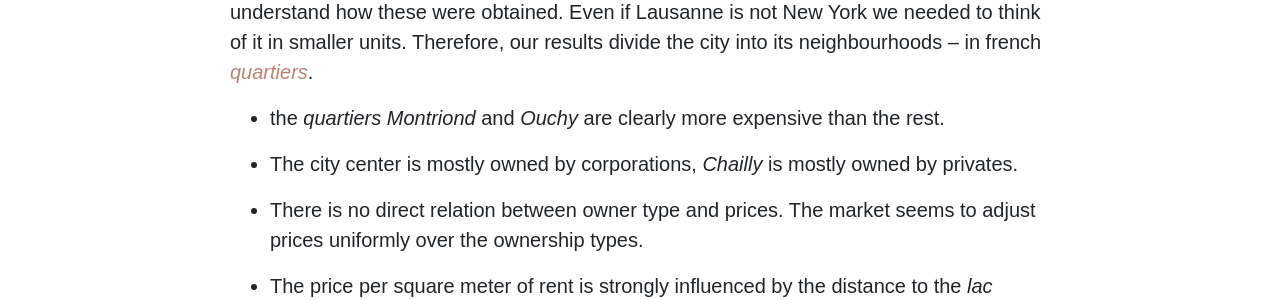
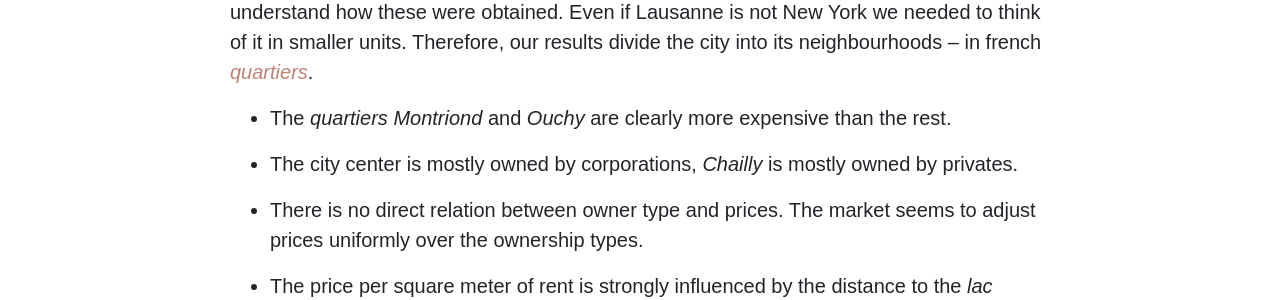
Before and after one commit to who-owns-lausanne/who-owns-lausanne.github.io, a Jekyll site: the page built from index.md, in a window 1280 px wide and 900 px high, scrolled down 1233 px. Shown: the part 153-453 px from the top of the window. Built offline with Jekyll 4.4.1, drawn with Linux system fonts in a browser that asks for light colours; some web fonts are replaced; our own code applies the rules of GitHub Pages for plain Markdown files.

```diff
--- a/index.md
+++ b/index.md
@@ -27,7 +27,7 @@ New York we needed to think of it in smaller units. Therefore, our results
 divide the city into its neighbourhoods – in french
 [_quartiers_][quartiers_lausanne].
 
-- the _quartiers_  _Montriond_ and _Ouchy_  are clearly more expensive
+- The _quartiers_  _Montriond_ and _Ouchy_  are clearly more expensive
   than the rest.
 
 - The city center is mostly owned by corporations,
```
